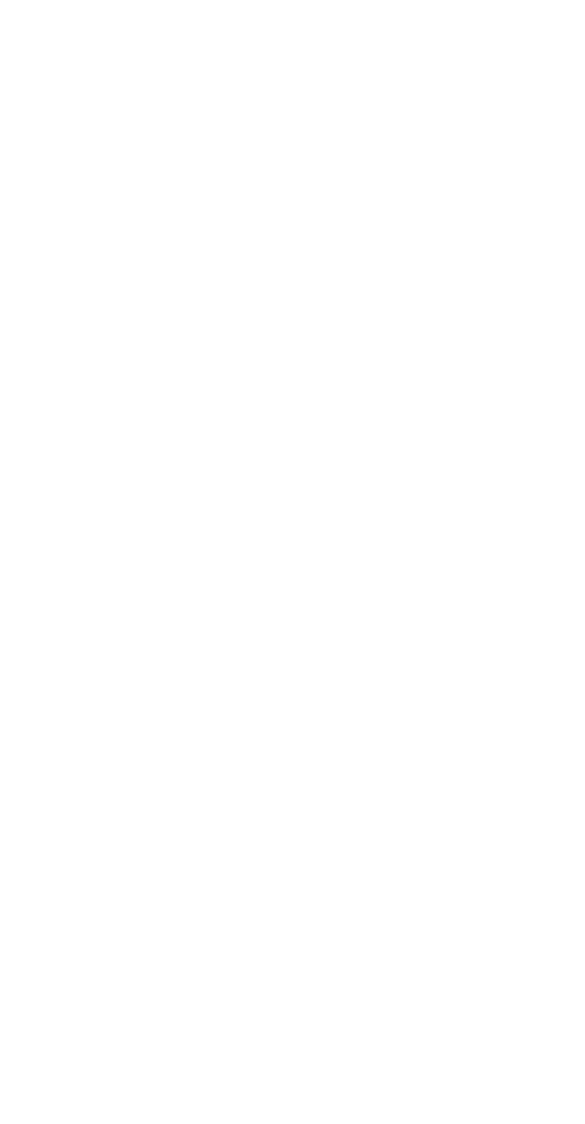
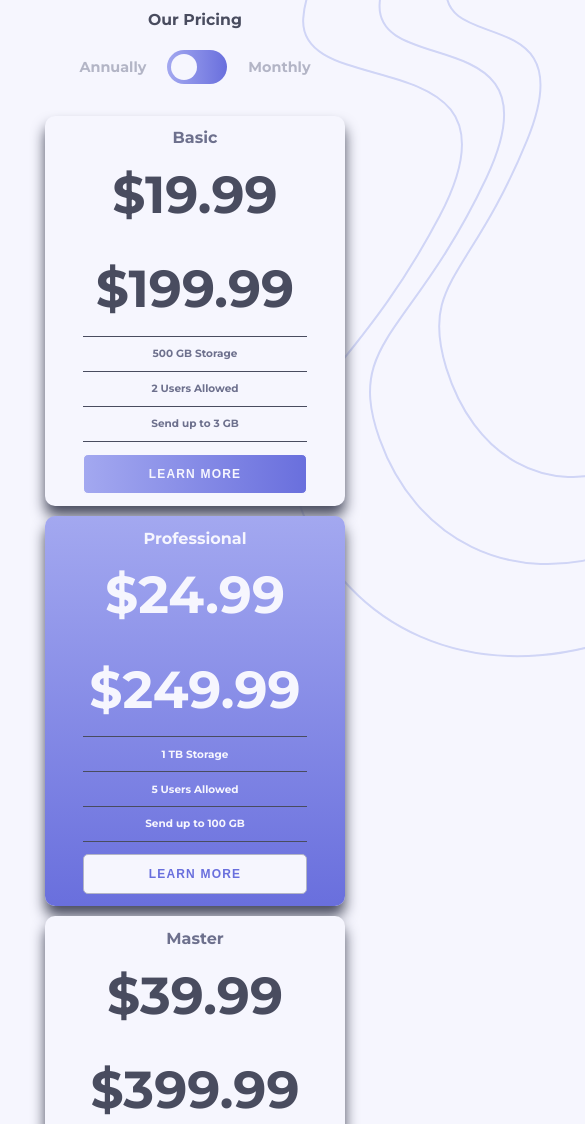
Before and after one commit to awakatedev/Pricing-Component, a plain HTML site: page index.html in a window 390 px wide. Shown: the top 1124 px of the page, 585 px wide, since content can reach past the window. Before the commit the page ends 844 px from the top, so only its background shows below. Drawn offline with Linux system fonts and the light colour scheme.

Commit message:
Comenzando diseño mobile-first y cambiando el esqueleto de la aplicacion

```diff
--- a/css/main.css
+++ b/css/main.css
@@ -1,15 +1,219 @@
 * {
   margin: 0;
   padding: 0;
+  box-sizing: border-box;
 }
 :root {
-  very_light_grayish_blue: hsl(240, 78%, 98%);
-  light_grayish_blue: hsl(234, 14%, 74%);
-  grayish_blue: hsl(233, 13%, 49%);
-  dark_grayish_blue: hsl(232, 13%, 33%);
+  /* --linear_gradient-1: hsl(236, 72%, 79%);
+  --linear_gradient-2: hsl(237, 63%, 64%); */
+  --very_light_grayish_blue: hsl(240, 78%, 98%);
+  --light_grayish_blue: hsl(234, 14%, 74%);
+  --grayish_blue: hsl(233, 13%, 49%);
+  --dark_grayish_blue: hsl(232, 13%, 33%);
 }
-html {
+body {
+  /* height: 100vh; */
   font-family: "Montserrat", sans-serif;
   font-size: 65.5%;
   font-weight: 700;
+  background-color: var(--very_light_grayish_blue);
+  color: var(--grayish_blue);
+  display: flex;
+  flex-direction: column;
+  justify-content: center;
 }
+
+h1,h2,h3,h4,h5,h6
+{
+  color: var(--dark_grayish_blue);
+}
+
+/* BACKGROUND */
+.background-top
+{
+  max-width: 100px;
+  position: absolute;
+  top: 0;
+  right: 0;
+  z-index: -10;
+}
+
+.background-bottom
+{
+  position: absolute;
+  left: 0;
+  bottom: 0;
+  z-index: -10;
+}
+
+/* TOGGLE BUTTON */
+.toggle-container
+{
+  display: flex;
+  flex-direction: column;
+  align-items: center;
+  justify-content: center;
+  margin: 1em 0;
+}
+
+.toggle
+{
+  display: flex;
+  align-items: center;
+  margin: 2em 0;
+}
+
+.toggle p
+{
+  font-size: 0.9rem;
+  color: var(--light_grayish_blue);
+}
+
+.toggle-box
+{
+  position: relative;
+  display: inline-block;
+  width: 60px;
+  height: 34px;
+  margin: 0 2em;
+}
+
+.toggle input
+{
+  opacity: 0;
+  width: 0;
+  height: 0;
+}
+
+.slider
+{
+  position: absolute;
+  /* cursor: pointer; */
+  top: 0;
+  left: 0;
+  right: 0;
+  bottom: 0;
+  border-radius: 50px;
+  background: linear-gradient(to right, hsl(236, 72%, 79%), hsl(237, 63%, 64%));
+  transition: 0.3s;
+}
+.slider:hover
+{
+  opacity: 0.8;
+}
+
+.slider::before
+{
+  content: "";
+  position: absolute;
+  height: 26px;
+  width: 26px;
+  left: 4px;
+  bottom: 4px;
+  border-radius: 50%;
+  background-color: var(--very_light_grayish_blue);
+  transition: 0.3s;
+}
+
+input:checked + .slider::before
+{
+  transform: translateX(26px);
+  -webkit-transform: translateX(26px);
+}
+
+/* CARDS */
+.cards
+{
+  display: grid;
+  grid-template-columns: repeat(auto-fit, minmax(100px, 300px));
+  align-items: center;
+  justify-content: center;
+}
+
+.card
+{
+  background: var(--very_light_grayish_blue);
+  padding: 1.2em 1em;
+  display: flex;
+  box-shadow: 0 10px 14px var(--dark_grayish_blue);
+  flex-direction: column;
+  align-items: center;
+  text-align: center;
+  border-radius: 10px;
+  margin-bottom: 10px;
+}
+
+.title
+{
+  font-size: 1rem;
+  color: var(--grayish_blue);
+}
+
+.price
+{
+  font-size: 3.25rem;
+  margin: 0.3em 0;
+}
+
+.benefits
+{
+  width: 80%;
+  border-top: 1px solid var(--dark_grayish_blue);
+}
+
+.benefits li
+{
+  list-style: none;
+  padding: 1em 0;
+  border-bottom: 1px solid var(--dark_grayish_blue);
+}
+
+.button
+{
+  border: 1px solid;
+  border-radius: 5px;
+  margin-top: 1em;
+  width: 80%;
+  padding: 1em;
+  color: var(--very_light_grayish_blue);
+  font-weight: 700;
+  text-transform: uppercase;
+  font-size: 0.75rem;
+  letter-spacing: 0.1em;
+  background: linear-gradient(to right, hsl(236, 72%, 79%), hsl(237, 63%, 64%));
+  /* cursor: pointer; */
+  outline: none;
+}
+.button:hover
+{
+  border-color: var(--light_grayish_blue);
+  background: var(--very_light_grayish_blue);
+  color: hsl(237, 63%, 64%);
+}
+
+.card-two
+{
+  background:linear-gradient(to bottom, hsl(236, 72%, 79%), hsl(237, 63%, 64%));
+  color: var(--very_light_grayish_blue);
+  /* z-index: 100; */
+  /* transform: scale(1.1); */
+}
+
+.card-two .title, .card-two .price
+{
+  color: var(--very_light_grayish_blue);
+}
+
+.card-two .button
+{
+  border-color: var(--light_grayish_blue);
+  background: var(--very_light_grayish_blue);
+  color: hsl(237, 63%, 64%);
+}
+
+.card-two .button:hover
+{
+  background: transparent;
+  color: var(--very_light_grayish_blue);
+  border-color: var(--very_light_grayish_blue);
+}
--- a/index.html
+++ b/index.html
@@ -10,27 +10,68 @@
       href="https://fonts.googleapis.com/css2?family=Montserrat:wght@400;500;700&display=swap"
       rel="stylesheet"
     />
+    <link rel="icon" type="image/png" sizes="32x32" href="./images/favicon-32x32.png">
     <title>Pricing component with toggle</title>
   </head>
   <body>
     <main>
-      <section><div></div></section>
-      <section>
-        <section>
-          <article>
-            <div></div>
-            <div></div>
-          </article>
-          <article>
-            <div></div>
-            <div></div>
-          </article>
-          <article>
-            <div></div>
-            <div></div>
-          </article>
-        </section>
+
+        <div class="background-top">
+          <img src="./images/bg-top.svg" alt="">
+        </div>
+        <!-- <div class="background-bottom">
+          <img src="./images/bg-bottom.svg" alt="">
+        </div> -->
+
+      <!-- TOGGLE -->
+      <section class="toggle-container">
+        <h2 class="toggle-title">Our Pricing</h2>
+        <div class="toggle">
+          <p>Annually</p>
+          <label class="toggle-box">
+            <input type="checkbox">
+            <span class="slider round"></span>
+          </label>
+          <p>Monthly</p>
+        </div>
+      </section>
+
+      <!-- CARDS -->
+      <section class="cards">
+        <article class="card card-one">
+          <h4 class="title">Basic</h4>
+          <h1 class="price monthly">&dollar;19.99</h1>
+          <h1 class="price annually">&dollar;199.99</h1>
+          <ul class="benefits">
+            <li>500 GB Storage</li>
+            <li>2 Users Allowed</li>
+            <li>Send up to 3 GB</li>
+          </ul>
+          <button class="button">Learn More</button>
+        </article>
+        <article class="card card-two">
+          <h4 class="title">Professional</h4>
+          <h1 class="price monthly">&dollar;24.99</h1>
+          <h1 class="price annually">&dollar;249.99</h1>
+          <ul class="benefits">
+            <li>1 TB Storage</li>
+            <li>5 Users Allowed</li>
+            <li>Send up to 100 GB</li>
+          </ul>
+          <button class="button">Learn More</button>
+        </article>
+        <article class="card card-three">
+          <h4 class="title">Master</h4>
+          <h1 class="price monthly">&dollar;39.99</h1>
+          <h1 class="price annually">&dollar;399.99</h1>
+          <ul class="benefits">
+            <li>2 TB Storage</li>
+            <li>10 Users Allowed</li>
+            <li>Send up to 20 GB</li>
+          </ul>
+          <button class="button">Learn More</button>
+        </article>
       </section>
     </main>
   </body>
-</html>
+  </html>
```
